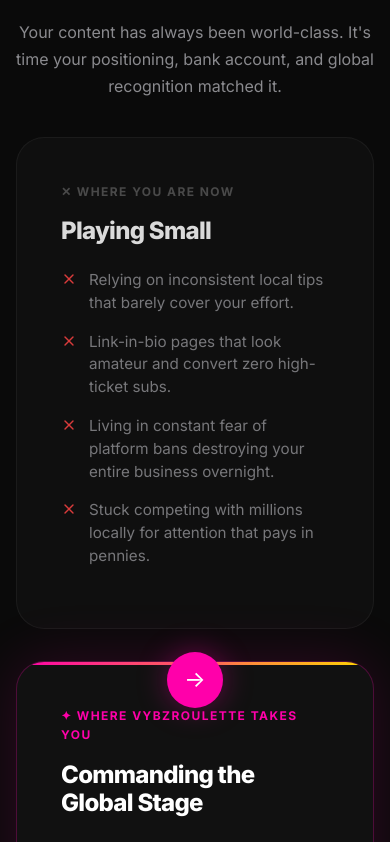
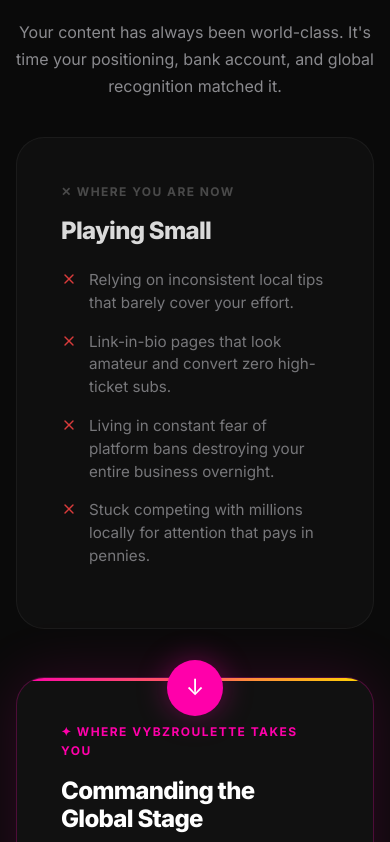
Before and after one commit to redundancybido-beep/vybzroulette, a React (Vite) app: page / in a window 390 px wide. Shown: the part 1242-2084 px from the top of the page. Built offline with nearby package versions, Linux system fonts and the light colour scheme; no server answers.

Commit message:
component responsiveness refactor

```diff
--- a/src/components/Transformation/Transformation.css
+++ b/src/components/Transformation/Transformation.css
@@ -83,5 +83,12 @@
 .transform-card--after li svg { color: var(--accent-magenta); }
 
 @media (max-width: 768px) {
-  .transform-grid { grid-template-columns: 1fr; }
+  .transform-grid {
+    grid-template-columns: 1fr;
+    gap: 48px; /* Room for the arrow */
+  }
+  .transform-grid::before {
+    content: '↓';
+    top: 50%;
+  }
 }
```
